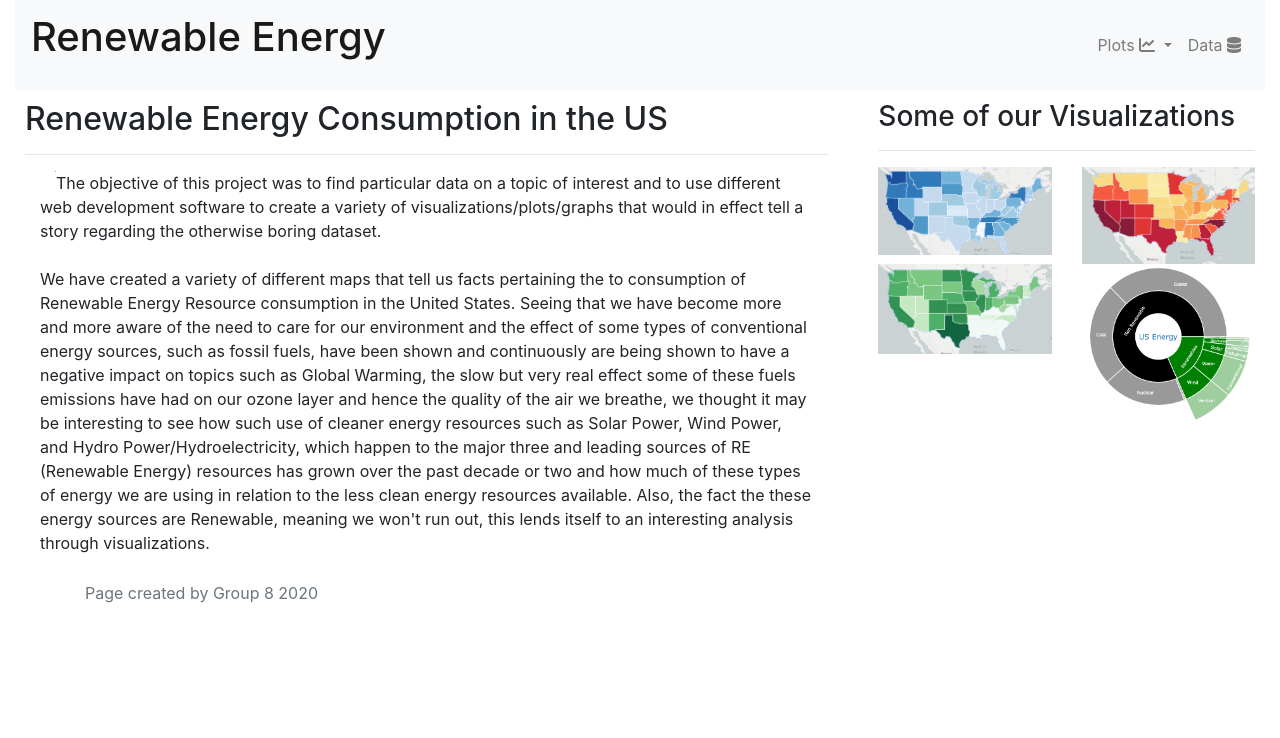
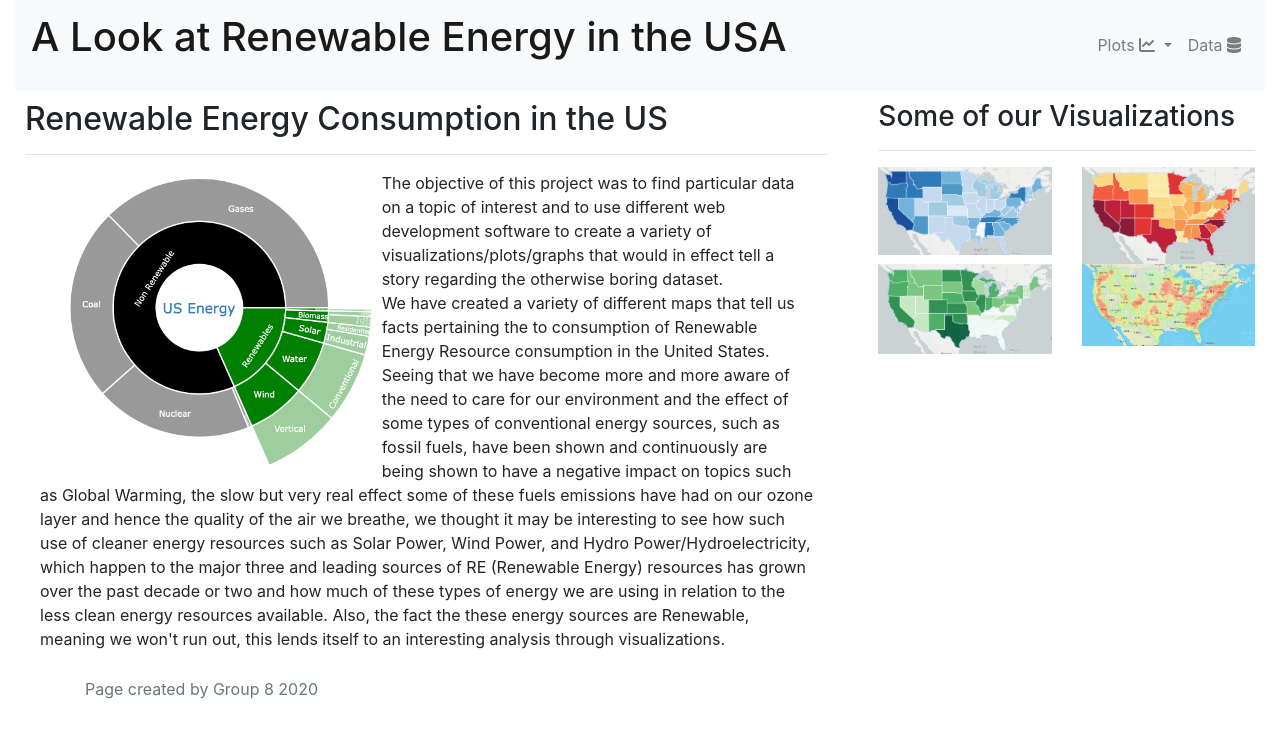
Before and after one commit to BklynIrish/Poject_2, a Flask app: template templates/index.html in a window 1280 px wide. Shown: the top 738 px of the page. Run offline with Flask 2, Linux system fonts and the light colour scheme; the template is opened without the code that fills it, so the values that code supplies are empty; some libraries are stand-ins or nearby versions.

Commit message:
added heatmap1

```diff
--- a/templates/hydro.html
+++ b/templates/hydro.html
@@ -54,7 +54,7 @@
             </a>
                 </li>
                 <li class="nav-item">
-                    <a class="dropdown-item" href=".{{url_for('heatmap')}}">
+                    <a class="dropdown-item" href=".{{url_for('heatmap1')}}">
               heatmap
               <i class="fas  fa-thermometer-empty"></i>
             </a>
--- a/templates/index.html
+++ b/templates/index.html
@@ -17,8 +17,9 @@
             <div class="col-md-12">
                 <nav class="navbar navbar-expand-sm navbar-light bg-light justify-content-between">
                     <a class="navbar-brand h1 goofy_blue" href="./index.html">
-                        <h1>Renewable Energy</h1>
+                        <h1>A Look at Renewable Energy in the USA</h1>
                     </a>
+
                     <button class="navbar-toggler" type="button" data-toggle="collapse" data-target="#navbarNavDropdown" aria-controls="navbarNavDropdown" aria-expanded="false" aria-label="Toggle navigation">
                         <span class="navbar-toggler-icon"></span>
                     </button>
@@ -43,10 +44,15 @@
                                             location of plants
                                             <i class="fas fa-cloud"></i>
                                         </a>
-                                        <a class="dropdown-item" href=".{{url_for('wind')}}">
-                                            wind
-                                            <i class="fas fa-wind"></i>
+                                        <a class="dropdown-item" href=".{{url_for('heatmap1')}}">
+                                            heatmap
+                                            <i class="fas fa-thermometer-empty"></i>
+                                        </a> /a>
+                                        <a class="dropdown-item" href=".{{url_for('sunburst')}}">
+                                            sunburst
+                                            <i class="fas fa-circle"></i>
                                         </a>
+
                                         <!-- <a class="dropdown-item" href="{{url_for('heatmap')}}">
                                             heatmap
                                             <i class="fas fa-thermometer-empty"></i>
@@ -87,16 +93,15 @@
 
                             <div class="col-lg-12">
                                 <div class="col-lg-3">
-                                    <img class="img-responsive" style="float: left;" src="./assets/plots/latitude_v_temperature.png" width=1 00%>
+                                    <img class="img-responsive" style="float: left;" src="../images/sunburst.png" width=200%>
                                 </div>
 
                                 <p class="normal_text">The objective of this project was to find particular data on a topic of interest and to use different web development software to create a variety of visualizations/plots/graphs that would in effect tell a story regarding
                                     the otherwise boring dataset.
-                                    <br>
-                                    <br>We have created a variety of different maps that tell us facts pertaining the to consumption of Renewable Energy Resource consumption in the United States. Seeing that we have become more and more aware of the need
-                                    to care for our environment and the effect of some types of conventional energy sources, such as fossil fuels, have been shown and continuously are being shown to have a negative impact on topics such as Global Warming,
-                                    the slow but very real effect some of these fuels emissions have had on our ozone layer and hence the quality of the air we breathe, we thought it may be interesting to see how such use of cleaner energy resources such
-                                    as Solar Power, Wind Power, and Hydro Power/Hydroelectricity, which happen to the major three and leading sources of RE (Renewable Energy) resources has grown over the past decade or two and how much of these types
+                                    <br> We have created a variety of different maps that tell us facts pertaining the to consumption of Renewable Energy Resource consumption in the United States. Seeing that we have become more and more aware of the
+                                    need to care for our environment and the effect of some types of conventional energy sources, such as fossil fuels, have been shown and continuously are being shown to have a negative impact on topics such as Global
+                                    Warming, the slow but very real effect some of these fuels emissions have had on our ozone layer and hence the quality of the air we breathe, we thought it may be interesting to see how such use of cleaner energy resources
+                                    such as Solar Power, Wind Power, and Hydro Power/Hydroelectricity, which happen to the major three and leading sources of RE (Renewable Energy) resources has grown over the past decade or two and how much of these types
                                     of energy we are using in relation to the less clean energy resources available. Also, the fact the these energy sources are Renewable, meaning we won't run out, this lends itself to an interesting analysis through
                                     visualizations.
 
@@ -135,8 +140,8 @@
                                     </a>
                                 </div>
                                 <div class="col-lg-6">
-                                    <a href="./sunburst.html" title="">
-                                        <img class="img-responsive" style="float: left;" src="../images/sunburst.png" width="100%">
+                                    <a href="./heatmap1.html" title="">
+                                        <img class="img-responsive" style="float: left;" src="../images/heatmap.png" width="100%">
                                     </a>
                                 </div>
                             </div>
--- a/templates/location.html
+++ b/templates/location.html
@@ -56,7 +56,7 @@
           </a>
                     </li>
                     <li class="nav-item">
-                        <a class="dropdown-item" href=".{{url_for('heatmap')}}">
+                        <a class="dropdown-item" href=".{{url_for('heatmap1')}}">
             heatmap
             <i class="fas  fa-thermometer-empty"></i>
           </a>
--- a/templates/solar.html
+++ b/templates/solar.html
@@ -54,7 +54,7 @@
           </a>
                 </li>
                 <li class="nav-item">
-                    <a class="dropdown-item" href=".{{url_for('heatmap')}}">
+                    <a class="dropdown-item" href=".{{url_for('heatmap1')}}">
             heatmap
             <i class="fas  fa-thermometer-empty"></i>
           </a>
--- a/templates/sunburst.html
+++ b/templates/sunburst.html
@@ -58,7 +58,7 @@
                     </a>
                 </li>
                 <li class="nav-item">
-                    <a class="dropdown-item" href=".{{url_for('heatmap')}}">
+                    <a class="dropdown-item" href=".{{url_for('heatmap1')}}">
                         heatmap
                         <i class="fas  fa-thermometer-empty"></i>
                     </a>
--- a/templates/wind.html
+++ b/templates/wind.html
@@ -54,7 +54,7 @@
             </a>
                 </li>
                 <li class="nav-item">
-                    <a class="dropdown-item" href=".{{url_for('heatmap')}}">
+                    <a class="dropdown-item" href=".{{url_for('heatmap1')}}">
               heatmap
               <i class="fas  fa-thermometer-empty"></i>
             </a>
```
Also changed, not shown: heatmap1.html (added, +58 -0 lines), templates/heatmap.html (+4 -4 lines), images/heatmap.png (added), 1 other file.
